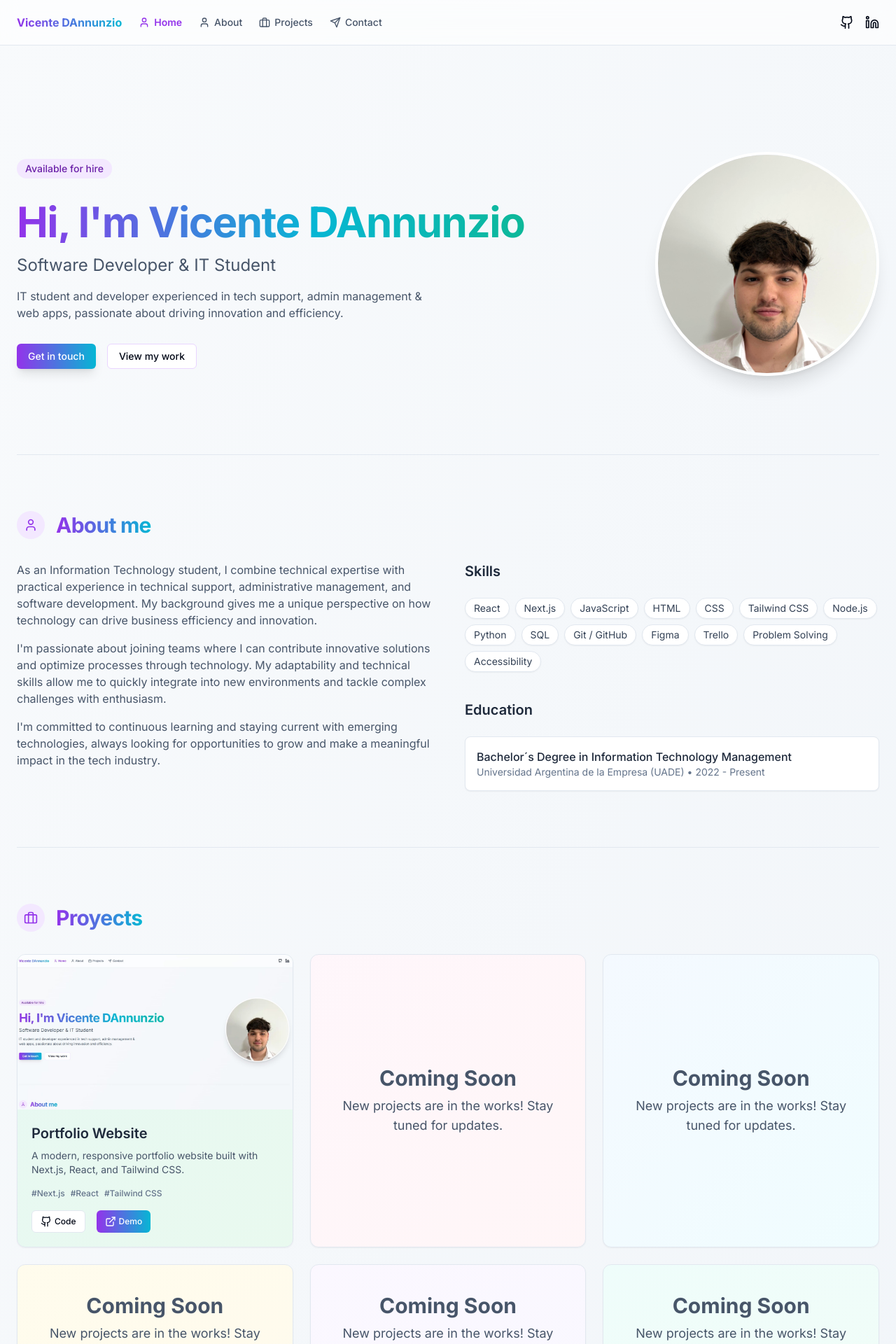
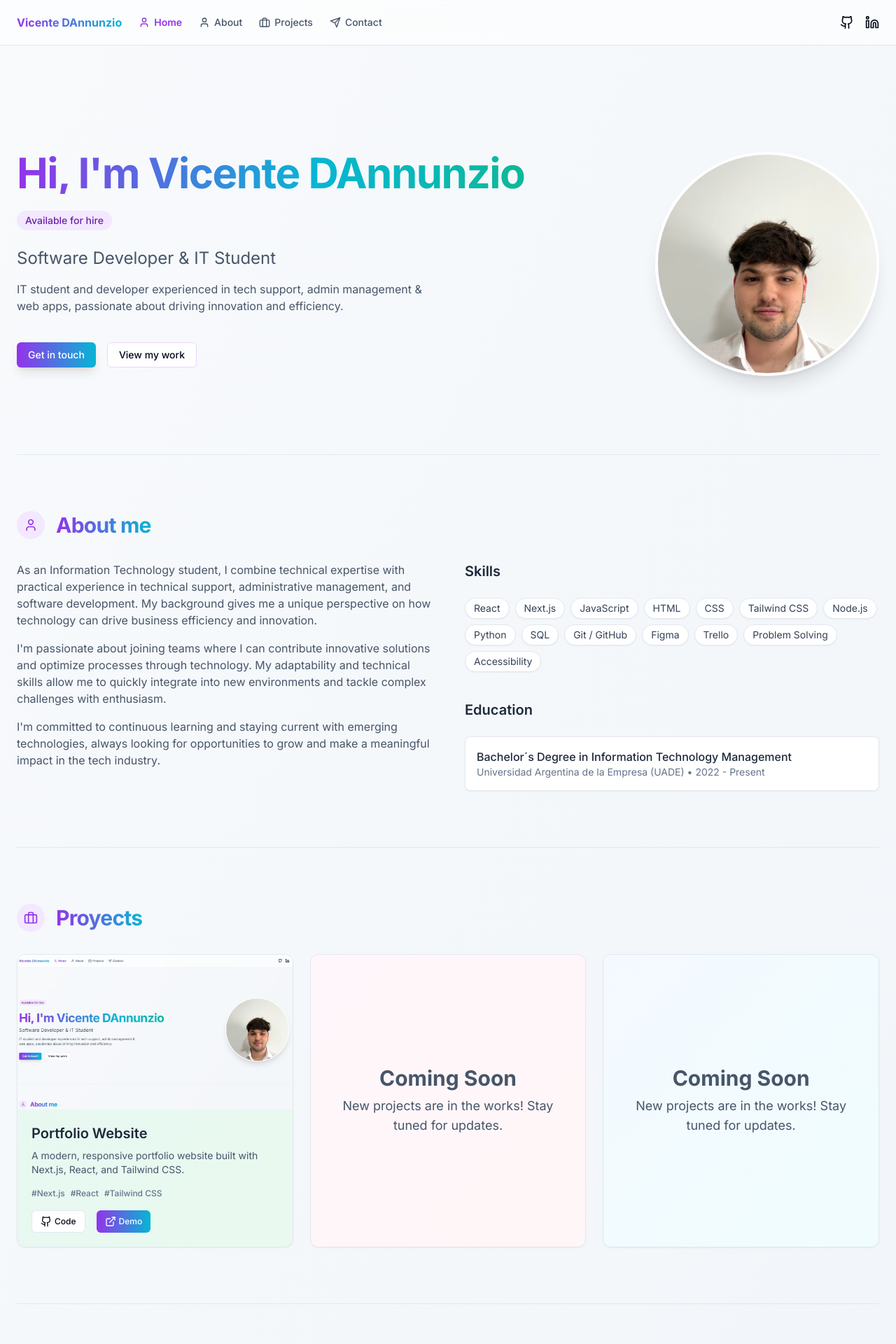
Before and after one commit to vicenteDAnnunzio/VicentePortfolio, a Next.js app: page / in a window 1280 px wide. Shown: the top 1920 px of the page at 70% size. Built offline with nearby package versions, Linux system fonts and the light colour scheme.

Commit message:
Actualizo diseño de la sección de proyectos

```diff
--- a/src/app/page.tsx
+++ b/src/app/page.tsx
@@ -138,18 +138,18 @@ export default function Portfolio() {
 
       <main className="container py-10">
         {/* Hero Section */}
-        <section id="hero" className="py-20 md:py-28 flex flex-col md:flex-row items-center gap-8 md:gap-16">
-          <div className="flex-1 space-y-4 animate-fade-in">
-            <div className="inline-block">
-              <span className="inline-flex items-center rounded-full bg-purple-100 px-3 py-1 text-sm font-medium text-purple-800 mb-4">
+        <section id="hero" className="py-8 md:py-28 flex flex-col md:flex-row items-center gap-8 md:gap-16">
+          <div className="flex-1 animate-fade-in self-start">
+            <h1 className="text-4xl font-bold tracking-tight sm:text-5xl md:text-6xl bg-gradient-to-r from-purple-600 via-cyan-500 to-emerald-500 bg-clip-text text-transparent animate-gradient mt-0 mb-2">
+              Hi, I'm Vicente DAnnunzio
+            </h1>
+            <div className="inline-block mb-6 mt-4">
+              <span className="inline-flex items-center rounded-full bg-purple-100 px-3 py-1 text-sm font-medium text-purple-800">
                 Available for hire
               </span>
             </div>
-            <h1 className="text-4xl font-bold tracking-tight sm:text-5xl md:text-6xl bg-gradient-to-r from-purple-600 via-cyan-500 to-emerald-500 bg-clip-text text-transparent animate-gradient">
-              Hi, I'm Vicente DAnnunzio
-            </h1>
-            <h2 className="text-xl md:text-2xl text-slate-600 dark:text-slate-300">Software Developer & IT Student</h2>
-            <p className="text-slate-600 dark:text-slate-300 max-w-[600px]">
+            <h2 className="text-xl md:text-2xl text-slate-600 dark:text-slate-300 mb-4">Software Developer & IT Student</h2>
+            <p className="text-slate-600 dark:text-slate-300 max-w-[600px] mb-6">
             IT student and developer experienced in tech support, admin management & web apps, passionate about driving innovation and efficiency.
             </p>
             <div className="flex gap-4 pt-4">
@@ -262,8 +262,8 @@ export default function Portfolio() {
                 tags: ["Next.js", "React", "Tailwind CSS"],
                 image: "/fotoportfolio.jpg",
                 color: "from-emerald-500 to-green-500",
-                github: "#",
-                demo: "#",
+                github: "https://github.com/vicenteDAnnunzio/VicentePortfolio",
+                demo: "#", // Need to update this later with deployed URL
                 comingSoon: false,
               },
               {
@@ -273,18 +273,6 @@ export default function Portfolio() {
               {
                 comingSoon: true,
                 color: "from-blue-300 to-cyan-300"
-              },
-              {
-                comingSoon: true,
-                color: "from-yellow-300 to-amber-300"
-              },
-              {
-                comingSoon: true,
-                color: "from-purple-300 to-violet-300"
-              },
-              {
-                comingSoon: true,
-                color: "from-teal-300 to-emerald-300"
               },
             ].map((project, index) => (
               <div
```
